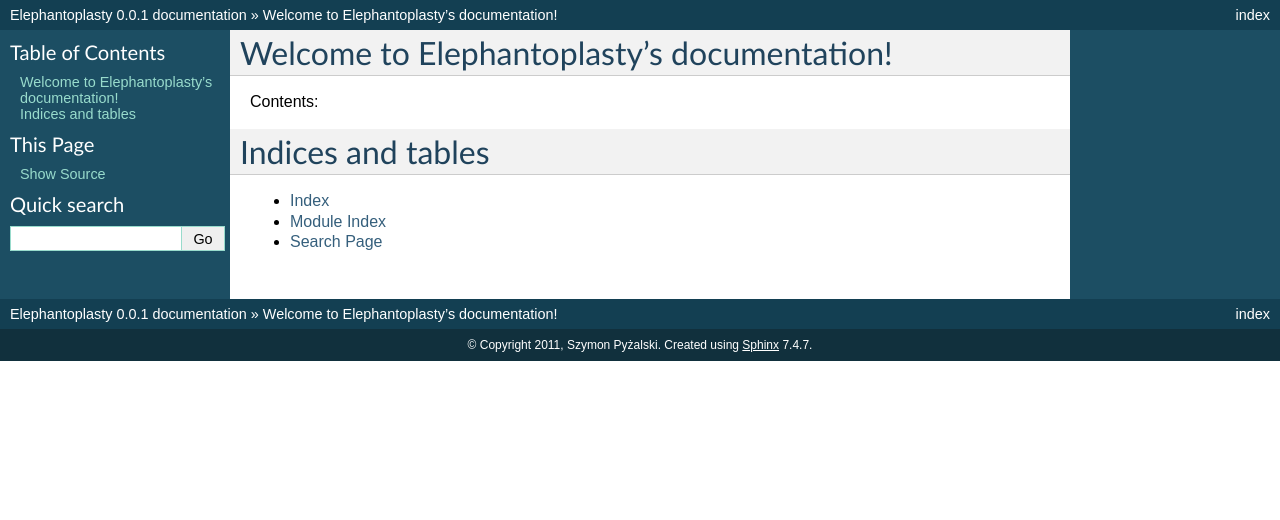
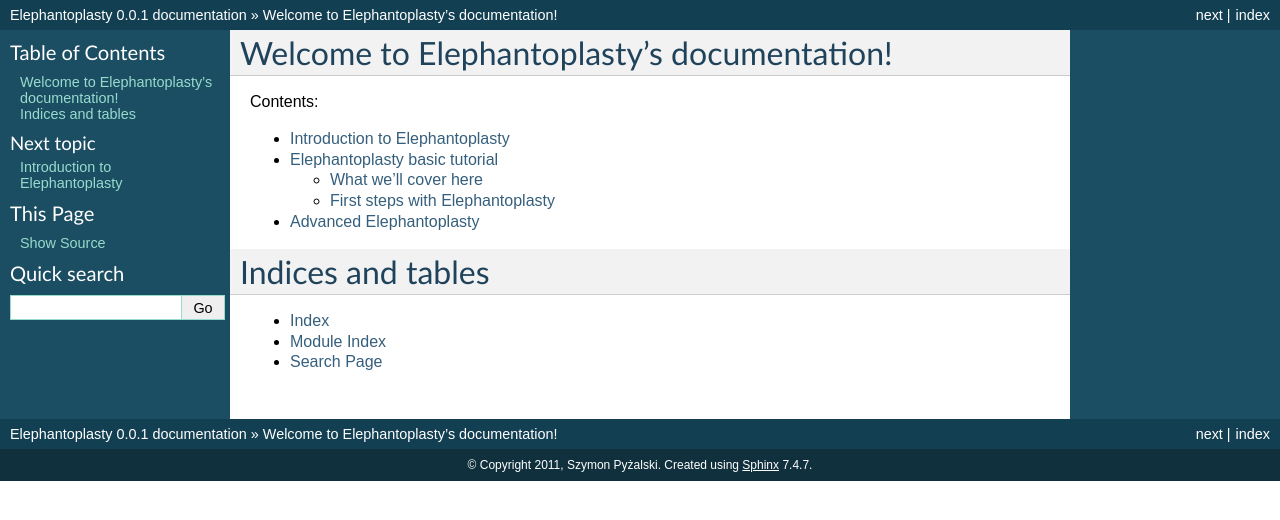
Before and after one commit to zefciu/Elephantoplasty, a Sphinx documentation site: the page built from doc/index.rst, in a window 1280 px wide. Shown: the top 520 px of the page. Built offline with Sphinx 7.4.7, drawn with Linux system fonts in a browser that asks for light colours.

```diff
--- /dev/null
+++ b/doc/advanced/index.rst
@@ -0,0 +1,6 @@
+--------------------------------------
+Advanced Elephantoplasty
+--------------------------------------
+
+This part will explain the interiors of Elephantoplasty. It assumes you already
+know SQL.
--- /dev/null
+++ b/doc/basics/first_steps.rst
@@ -0,0 +1,3 @@
+----------------------------------------
+First steps with Elephantoplasty
+----------------------------------------
--- /dev/null
+++ b/doc/basics/index.rst
@@ -0,0 +1,9 @@
+------------------------------------
+Elephantoplasty basic tutorial
+------------------------------------
+
+.. toctree::
+    :maxdepth: 2
+
+    what_here
+    first_steps
--- /dev/null
+++ b/doc/basics/what_here.rst
@@ -0,0 +1,6 @@
+-----------------------------------------
+What we'll cover here
+-----------------------------------------
+
+This introduction will allow you to use Elephantoplasty in your projects.
+It doesn't assume you've done any SQL before.
--- a/doc/conf.py
+++ b/doc/conf.py
@@ -128,7 +128,7 @@ html_static_path = ['_static']
 
 # If true, SmartyPants will be used to convert quotes and dashes to
 # typographically correct entities.
-#html_use_smartypants = True
+html_use_smartypants = True
 
 # Custom sidebar templates, maps document names to template names.
 #html_sidebars = {}
--- a/doc/index.rst
+++ b/doc/index.rst
@@ -9,7 +9,11 @@ Welcome to Elephantoplasty's documentation!
 Contents:
 
 .. toctree::
-   :maxdepth: 2
+    :maxdepth: 2
+
+    introduction
+    basics/index
+    advanced/index
 
 Indices and tables
 ==================
```
Also changed, not shown: doc/introduction.rst (added, +20 -0 lines), 1 other file.
